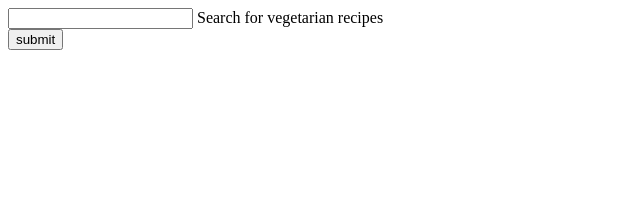
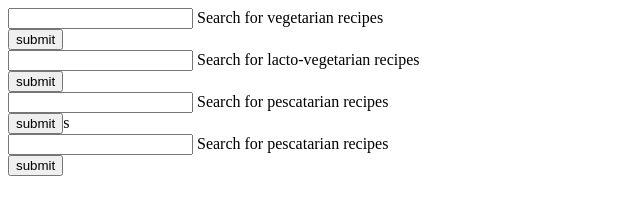
Before and after one commit to Calvinwuyts/WIS, a plain HTML site: page ajaxtest.html in a window 1280 px wide. Shown: the whole page, without its empty margins (0-640 px from the left). Drawn offline with Linux system fonts and the light colour scheme.

Commit message:
worked on API YAY

```diff
--- a/ajaxtest.html
+++ b/ajaxtest.html
@@ -7,12 +7,34 @@
     <title>API test</title>
 </head>
 <body>
-<form onsubmit="vegfunction($('#veg').val());return false;">
+<form onsubmit="vegetarianfn($('#veg').val());return false;">
         <input type="text" name="query" id="veg">
         Search for vegetarian recipes
         <br>
-        <input type="submit" value='submit' id="submit">
+        <input type="submit" value='submit' id="vegsubmit">
 </form>
+
+<form onsubmit="lactovegetarianfn($('#lactoveg').val());return false;">
+    <input type="text" name="query" id="lactoveg">
+    Search for lacto-vegetarian recipes
+    <br>
+    <input type="submit" value='submit' id="lactovegsubmit">
+</form>
+
+<form onsubmit="pescatarianfn($('#pesca').val());return false;">
+    <input type="text" name="query" id="pesca">
+    Search for pescatarian recipes
+    <br>
+    <input type="submit" value='submit' id="pescasubmit">s
+</form>
+
+<form onsubmit="veganfn($('#vegan').val());return false;">
+    <input type="text" name="query" id="vegan">
+    Search for pescatarian recipes
+    <br>
+    <input type="submit" value='submit' id="vegansubmit">
+</form>
+
 <div id="results">
 
 </div>
--- a/script.js
+++ b/script.js
@@ -8,7 +8,7 @@ function dietclick() {
     console.log('clicked diet button');
 }
 
-function vegfunction(query){
+function vegetarianfn(query){
     console.log(query);
    $.ajax({
         url: 'https://spoonacular-recipe-food-nutrition-v1.p.mashape.com/recipes/searchComplex?addRecipeInformation=false&diet=vegetarian&limitLicense=false&number=10&offset=0&query='+query+'&ranking=1', // The URL to the API. You can get this in the API page of the API you intend to consume
@@ -29,3 +29,69 @@ function vegfunction(query){
         }
     })
 }
+// check url params to be sure, because lacto vegetarian has a space in it.
+function lactovegetarianfn(query){
+    console.log(query);
+    $.ajax({
+        url: 'https://spoonacular-recipe-food-nutrition-v1.p.mashape.com/recipes/searchComplex?addRecipeInformation=false&diet=lacto-vegetarian&limitLicense=false&number=10&offset=0&query='+query+'&ranking=1', // The URL to the API. You can get this in the API page of the API you intend to consume
+        type: 'GET', // The HTTP Method, can be GET POST PUT DELETE etc
+        data: {}, // Additional parameters here
+        dataType: 'json',
+        success: function(data) {
+            var results = (data.results);
+            $('#results').empty();
+            for (var i=0; i < results.length; i++){
+                console.log(results[i]);
+                $('#results').append("<p>"+(results[i].title)+"</p><img src="+results[i].image+">");
+            }
+        },
+        error: function(err) { alert(err); },
+        beforeSend: function(xhr) {
+            xhr.setRequestHeader("X-Mashape-Authorization", "VUid4dgsO3mshHymsIVwPEjlLQKAp1yijEvjsnMIDG19iY0H0a"); // Enter here your Mashape key
+        }
+    })
+}
+
+function pescatarianfn(query){
+    console.log(query);
+    $.ajax({
+        url: 'https://spoonacular-recipe-food-nutrition-v1.p.mashape.com/recipes/searchComplex?addRecipeInformation=false&diet=pescatarian&limitLicense=false&number=10&offset=0&query='+query+'&ranking=1', // The URL to the API. You can get this in the API page of the API you intend to consume
+        type: 'GET', // The HTTP Method, can be GET POST PUT DELETE etc
+        data: {}, // Additional parameters here
+        dataType: 'json',
+        success: function(data) {
+            var results = (data.results);
+            $('#results').empty();
+            for (var i=0; i < results.length; i++){
+                console.log(results[i]);
+                $('#results').append("<p>"+(results[i].title)+"</p><img src="+results[i].image+">");
+            }
+        },
+        error: function(err) { alert(err); },
+        beforeSend: function(xhr) {
+            xhr.setRequestHeader("X-Mashape-Authorization", "VUid4dgsO3mshHymsIVwPEjlLQKAp1yijEvjsnMIDG19iY0H0a"); // Enter here your Mashape key
+        }
+    })
+}
+
+function pescatarianfn(query){
+    console.log(query);
+    $.ajax({
+        url: 'https://spoonacular-recipe-food-nutrition-v1.p.mashape.com/recipes/searchComplex?addRecipeInformation=false&diet=pescatarian&limitLicense=false&number=10&offset=0&query='+query+'&ranking=1', // The URL to the API. You can get this in the API page of the API you intend to consume
+        type: 'GET', // The HTTP Method, can be GET POST PUT DELETE etc
+        data: {}, // Additional parameters here
+        dataType: 'json',
+        success: function(data) {
+            var results = (data.results);
+            $('#results').empty();
+            for (var i=0; i < results.length; i++){
+                console.log(results[i]);
+                $('#results').append("<p>"+(results[i].title)+"</p><img src="+results[i].image+">");
+            }
+        },
+        error: function(err) { alert(err); },
+        beforeSend: function(xhr) {
+            xhr.setRequestHeader("X-Mashape-Authorization", "VUid4dgsO3mshHymsIVwPEjlLQKAp1yijEvjsnMIDG19iY0H0a"); // Enter here your Mashape key
+        }
+    })
+}
```
Also changed, not shown: todo.txt (deleted).
